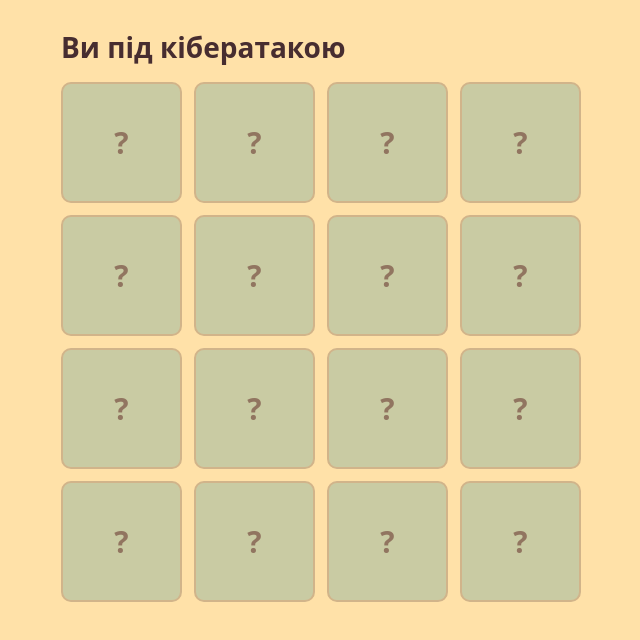
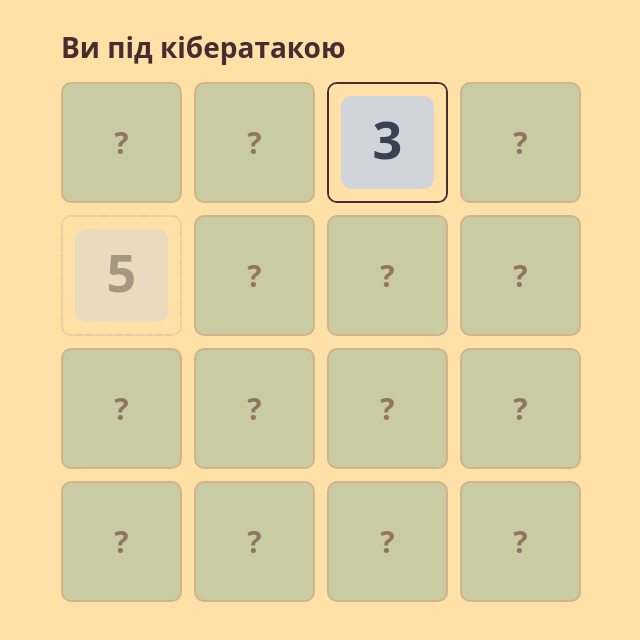
Before and after one commit to KST918/bibbub, a React (Vite) app: page / in a window 1280 px wide. Shown: the top 640 px of the page, without its empty margins (319-959 px from the left). Built offline with nearby package versions, Linux system fonts and the light colour scheme; a web font is replaced by a local one.

Commit message:
step-1a: додано дві змінні для items

```diff
--- a/src/components/Grid.jsx
+++ b/src/components/Grid.jsx
@@ -1,8 +1,15 @@
 import Card from './Card';
 
 export default function Grid({ cards }) {
+  const openedItems = ['3'];
+  const finishedItems = ['5'];
+
   const items = cards.map((item) => (
-    <Card key={item.id} item={item} isOpened={false} isFinished={false} />
+    <Card
+      key={item.id}
+      item={item}
+      isOpened={openedItems.includes(item.id)}
+      isFinished={finishedItems.includes(item.id)} />
   ));
 
   return <ul className="cards">{items}</ul>;
```
